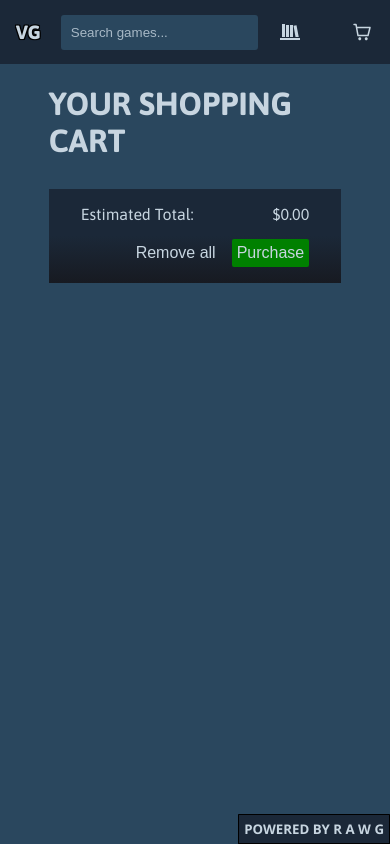
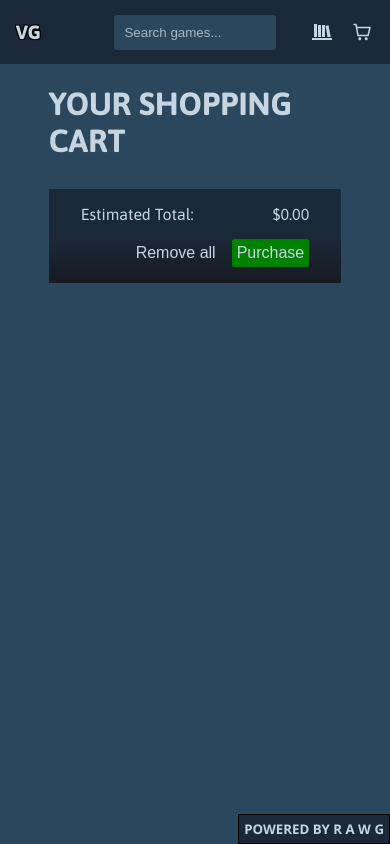
Before and after one commit to Cooper-Adams/Shopping-Cart, a React (Vite) app: page /cart in a window 390 px wide. Built offline with nearby package versions, Linux system fonts and the light colour scheme.

Commit message:
Adjusted mobile and search bar styling

```diff
--- a/src/styles/Header.css
+++ b/src/styles/Header.css
@@ -54,7 +54,7 @@ body {
   border-radius: 3px;
   color: var(--text-color);
   padding: 10px;
-  width: 150%;
+  width: 100%;
   &:focus {
     background-color: var(--dark-bg);
     box-shadow: 0 0px 3px 1px var(--text-color);
@@ -75,11 +75,21 @@ input[type='search']::-webkit-search-cancel-button {
   width: 1em;
 }
 
+.middle-nav {
+  width: 25%;
+}
+
 .right-nav {
   -moz-transition: all .5s ease;
-  display: inherit;
+  display: flex;
   gap: 3rem;
+  justify-content: flex-end;
   transition: all .4s ease-in-out;
+}
+
+.left-nav, .right-nav {
+  pointer-events: none;
+  width: 10%;
 }
 
 .nav-link {
@@ -87,9 +97,11 @@ input[type='search']::-webkit-search-cancel-button {
   display: flex;
   font-weight: bold;
   font-size: larger;
+  pointer-events: auto;
   position: relative;
   text-align: center;
   text-decoration: none;
+  width: fit-content;
   white-space: pre-wrap;
 }
 
@@ -183,6 +195,14 @@ input[type='search']::-webkit-search-cancel-button {
   .cart-nav {
     padding: 2rem;
   }
+
+  .middle-nav {
+    width: 35%;
+  }
+
+  .right-nav {
+    gap: 1.5rem;
+  }
 }
 
 @media only screen and (max-width: 768px) {
@@ -193,4 +213,12 @@ input[type='search']::-webkit-search-cancel-button {
   .nav-search {
     width: 100%;
   }
+
+  .middle-nav {
+    width: 45%;
+  }
+
+  .right-nav {
+    gap: 1rem;
+  }
 }
```
